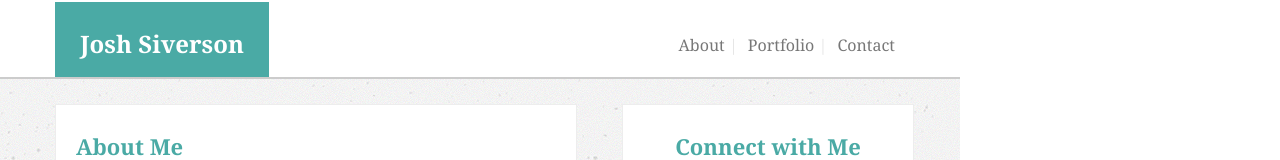
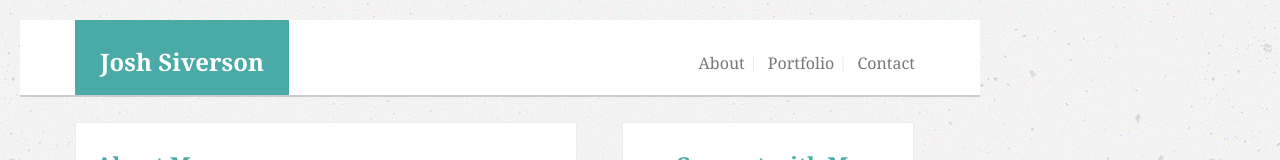
Before and after one commit to siverson90/Basic-Portfolio, a plain HTML site: page index.html in a window 1280 px wide. Shown: the top 160 px of the page. Drawn offline with Linux system fonts and the light colour scheme.

Commit message:
add container around entire contents

```diff
--- a/assets/css/style.css
+++ b/assets/css/style.css
@@ -6,6 +6,8 @@ body {
   height: 100%;
   font-family: Georgia, Times, "Times New Roman",serif;
   margin: 0px 0px 0px 0px;
+  background-image: url(../images/concrete-texture.png)
+
 }
 
 h2 {
@@ -65,6 +67,10 @@ a:hover{
 }
 
 /*static on each page*/
+.entire-container{
+  margin: 20px
+}
+
 .container {
   width: 100%;
   margin: 0px auto;
@@ -125,7 +131,6 @@ a:hover{
   height: 75px;
   border-bottom: 2px solid #cccccc;
   margin: 0;
-  padding: 2px 0px 0px 0px;
 }
 
 .nav-item-list{
--- a/index.html
+++ b/index.html
@@ -8,6 +8,7 @@
 <body>
 
 <!-- Header containing Name of page and nav bar links -->
+  <div class="entire-container">
   <div class="header-container">
       <ul>
         <div class="name">
@@ -62,6 +63,7 @@
       <footer>
         <p>Copyright Josh Siverson</p>
       </footer>
+  </div>
 
 </body>
 </html>
```
Also changed, not shown: contact.html (+2 -1 lines), portfolio.html (+2 -1 lines), 1 other file.
